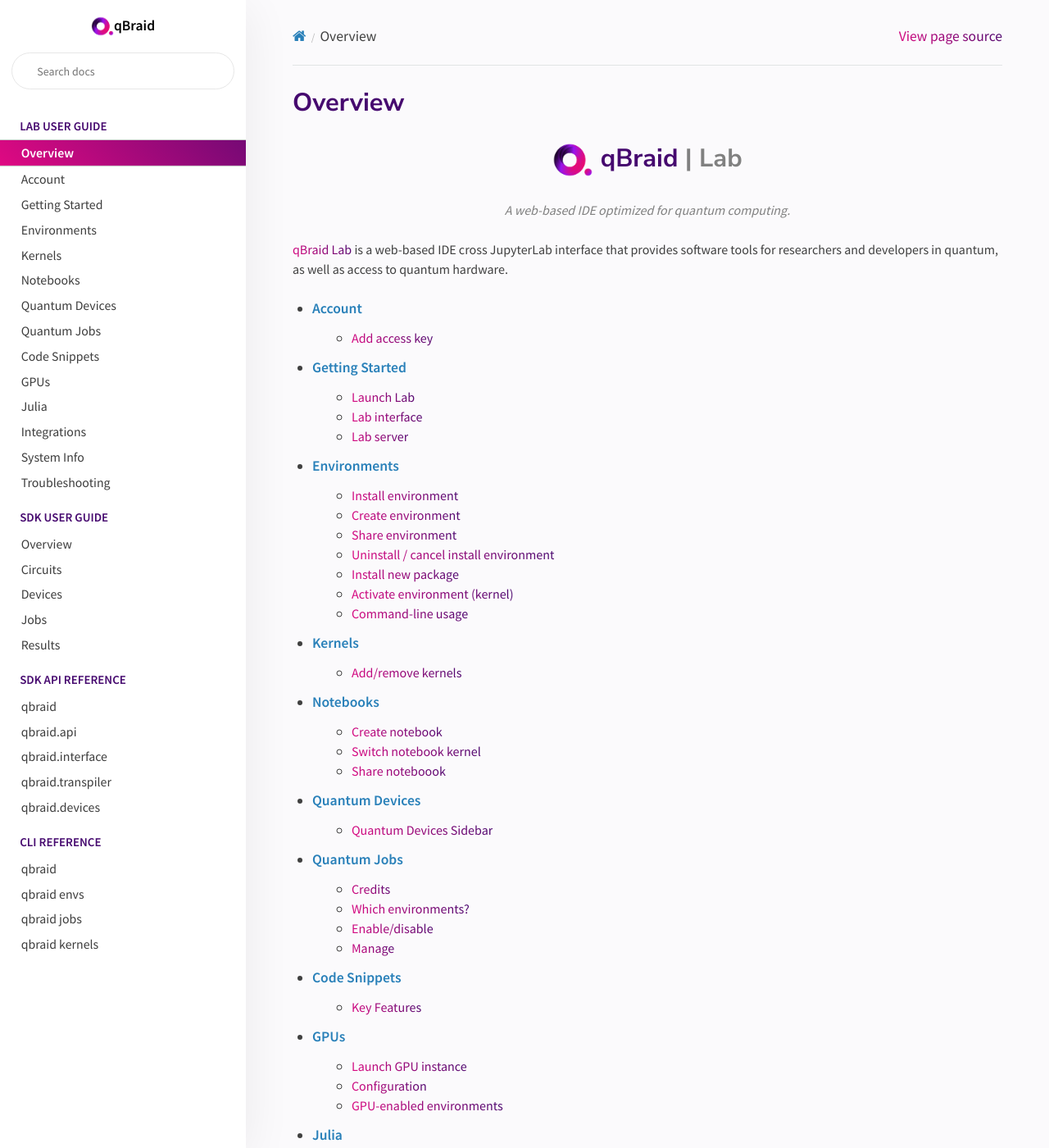
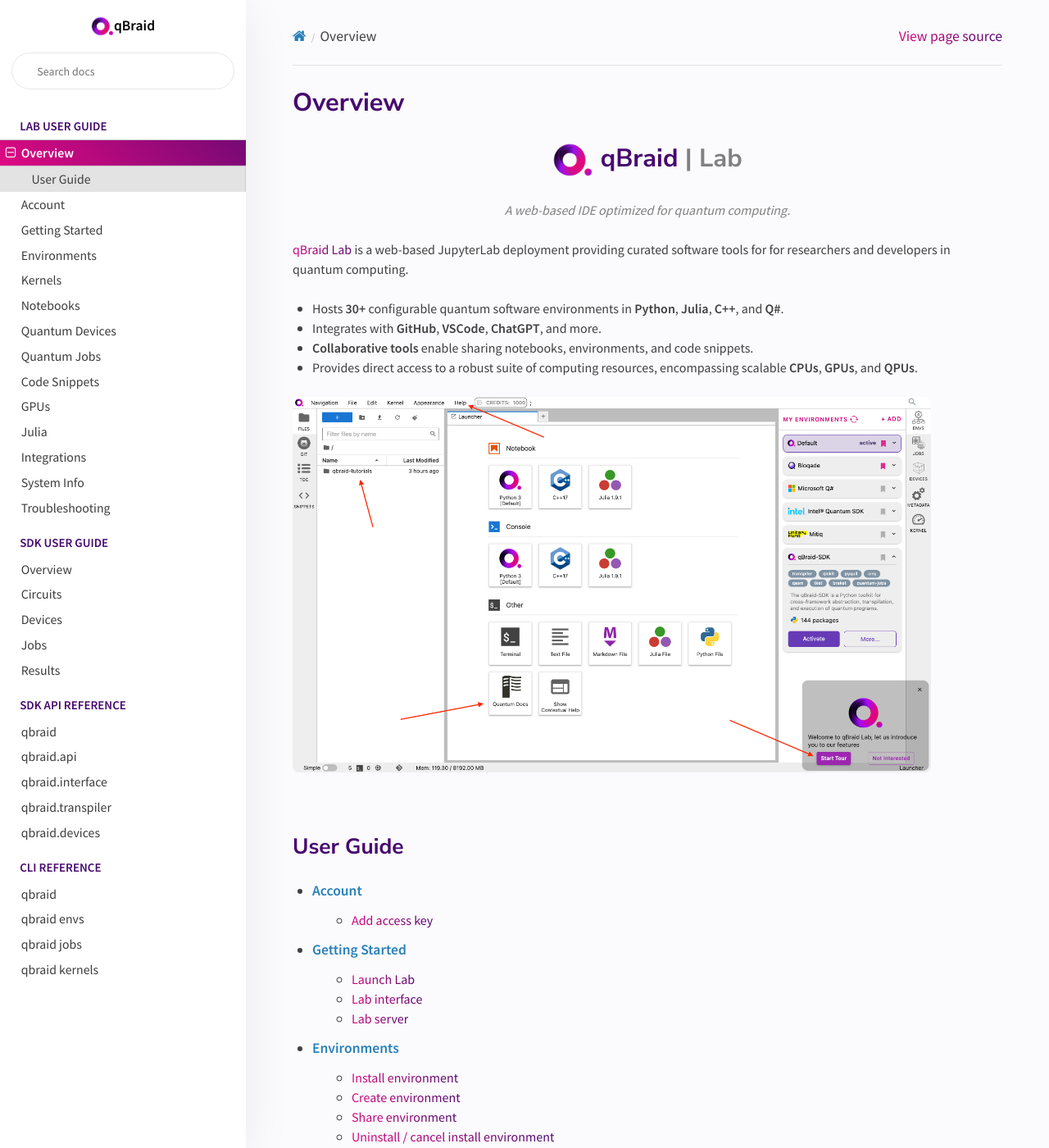
Before and after one commit to qBraid/qBraid, a Sphinx documentation site: the page built from docs/lab/overview.rst, in a window 1280 px wide and 1400 px high. Shown: the whole window at 82% size. Built offline with Sphinx 7.4.7 and the Read the Docs theme 2.0.0, drawn with Linux system fonts in a browser that asks for light colours; some of the changed text lies outside the part shown.

Commit message:
update qbraid docs

```diff
--- a/docs/cli/qbraid.rst
+++ b/docs/cli/qbraid.rst
@@ -15,11 +15,11 @@
       <span style="color:#808080"> | CLI</span>
    </h1>
    <p style="text-align:center;font-style:italic;color:#808080">
-      A Command Line Interface for interacting with all parts of the qBraid platform.
+      Universal Command Line Interface for interacting with all parts of the qBraid platform.
    </p>
 
 
-**Version 0.3.0**
+**Version 0.4.1**
 
 Commands
 ---------
--- a/docs/lab/overview.rst
+++ b/docs/lab/overview.rst
@@ -13,8 +13,25 @@
    </p>
 
 
-`qBraid Lab <https://lab.qbraid.com>`_ is a web-based IDE cross JupyterLab interface that provides
-software tools for researchers and developers in quantum, as well as access to quantum hardware.
+`qBraid Lab <https://lab.qbraid.com>`_ is a web-based JupyterLab deployment providing curated software tools for
+for researchers and developers in quantum computing.
+
+- Hosts **30+** configurable quantum software environments in **Python**, **Julia**, **C++**, and **Q#**.
+- Integrates with **GitHub**, **VSCode**, **ChatGPT**, and more.
+- **Collaborative tools** enable sharing notebooks, environments, and code snippets.
+- Provides direct access to a robust suite of computing resources, encompassing scalable **CPUs**, **GPUs**, and **QPUs**.
+
+.. image:: ../_static/getting_started/launcher.png
+    :width: 90%
+    :alt: Lab interface
+    :target: javascript:void(0);
+
+|
+
+
+User Guide
+-----------
+
 
 - `Account <account.html>`_
    - `Add access key <account.html#add-access-key>`_
@@ -68,8 +85,8 @@
    - `JupyterLab Extensions <integrations.html#jupyerlab-extensions>`_
    - `Git <integrations.html#git>`_
    - `Resource Usage <integrations.html#resource-usage>`_
+   - `Quantum Docs <integrations.html#quantum-docs>`_
    - `Omnisearch <integrations.html#omnisearch>`_
-   - `Quantum Docs <integrations.html#quantum-docs>`_
 
 - `System Info <system.html>`_
    - `Operating System <system.html#operating-system>`_
```
Also changed, not shown: docs/lab/environments.rst (+52 -4 lines), docs/lab/integrations.rst (+60 -6 lines), docs/_static/omnisearch/omni_github.png (added), docs/_static/omnisearch/omni_gpt_add.png (added), docs/_static/omnisearch/omni_gpt_chat.png (added), docs/_static/omnisearch/omni_launcher.png (added), docs/_static/quantum_docs/docs_launcher.png (added), docs/_static/quantum_docs/docs_menu.png (added), docs/_static/quantum_docs/docs_quera.png (added).
